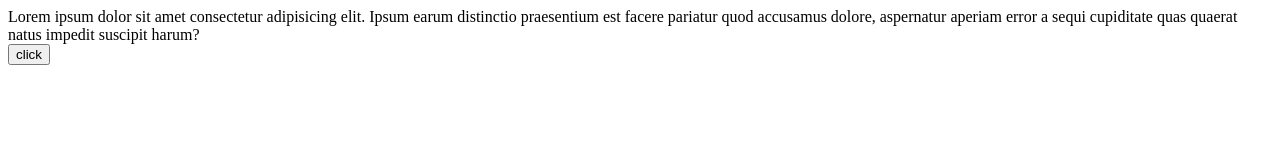
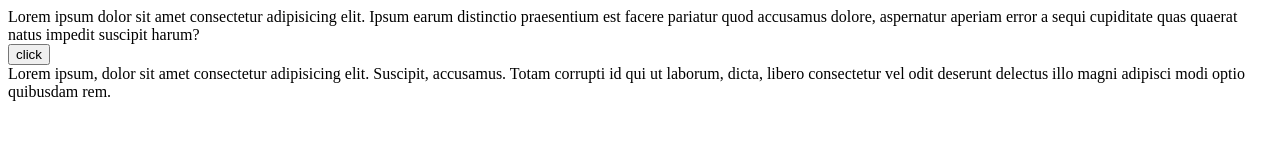
Before and after one commit to babarrizwan634-cloud/Abdullah-1, a plain HTML site: page index.html in a window 1280 px wide. Drawn offline with Linux system fonts and the light colour scheme.

Commit message:
Add files via upload

```diff
--- a/index.html
+++ b/index.html
@@ -10,5 +10,8 @@
     Lorem ipsum dolor sit amet consectetur adipisicing elit. Ipsum earum distinctio praesentium est facere pariatur quod accusamus dolore, aspernatur aperiam error a sequi cupiditate quas quaerat natus impedit suscipit harum?
    </div>
    <button>click</button>
+   <div>
+    Lorem ipsum, dolor sit amet consectetur adipisicing elit. Suscipit, accusamus. Totam corrupti id qui ut laborum, dicta, libero consectetur vel odit deserunt delectus illo magni adipisci modi optio quibusdam rem.
+   </div>
 </body>
 </html>
```
